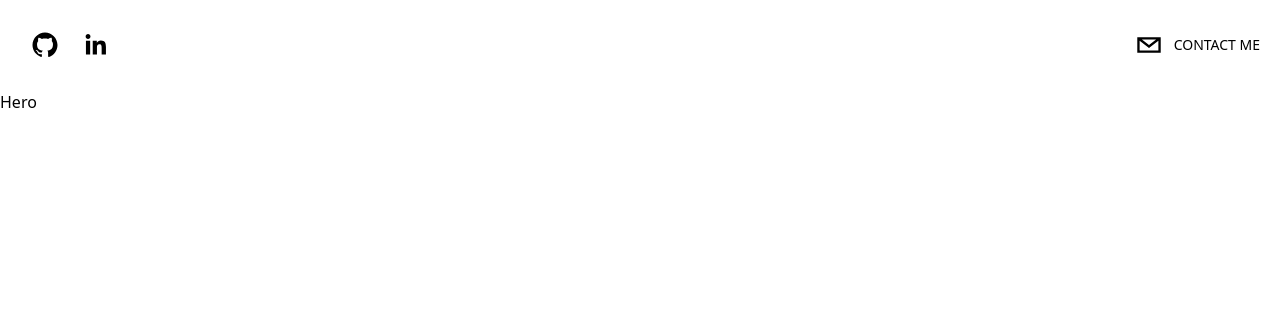
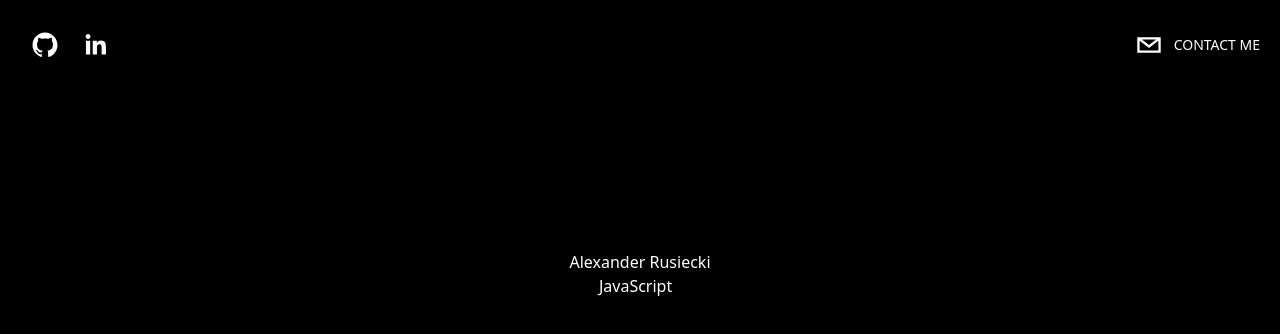
Before and after one commit to alexander-rusiecki/personal-website, a Next.js app: page / in a window 1280 px wide. Shown: the top 334 px of the page. Built offline with nearby package versions, Linux system fonts and the light colour scheme.

Commit message:
start on hero section | change background color | change color

```diff
--- a/components/Header.tsx
+++ b/components/Header.tsx
@@ -15,13 +15,13 @@ const Header = (props: Props) => {
         <SocialIcon
           url="https://github.com/alexander-rusiecki"
           target="_blank"
-          fgColor="black"
+          fgColor="white"
           bgColor="transparent"
         />
         <SocialIcon
           url="https://www.linkedin.com/in/alexander-rusiecki-b1428519b/"
           target="_blank"
-          fgColor="black"
+          fgColor="white"
           bgColor="transparent"
         />
       </motion.section>
@@ -34,7 +34,7 @@ const Header = (props: Props) => {
         <SocialIcon
           className="cursor-pointer"
           network="email"
-          fgColor="black"
+          fgColor="white"
           bgColor="transparent"
         />
         <p className="uppercase hidden md:inline-flex text-sm">Contact me</p>
--- a/components/Hero.tsx
+++ b/components/Hero.tsx
@@ -1,7 +1,41 @@
+import { useTypewriter, Cursor } from 'react-simple-typewriter';
+
 type Props = {};
 
 const Hero = (props: Props) => {
-  return <section>Hero</section>;
+  const [text, count] = useTypewriter({
+    words: [
+      'HTML',
+      'CSS',
+      'Sass',
+      'JavaScript',
+      'TypeScript',
+      'Node.js',
+      'React.js',
+      'Next.js',
+      'Angular',
+      'MongoDB',
+      'Mongoose',
+      'MySQL',
+      'Prisma ORM',
+      'Socket.IO',
+      'Git',
+      'Figma',
+      'Agile workflow',
+      'Web Accessibility',
+    ],
+    loop: true,
+    delaySpeed: 1000,
+  });
+  return (
+    <section className="flex flex-col items-center justify-center my-40 snap-center">
+      <h1>Alexander Rusiecki</h1>
+      <h2>
+        <span>{text}</span>
+        <Cursor cursorColor="red" />
+      </h2>
+    </section>
+  );
 };
 
 export default Hero;
--- a/pages/index.tsx
+++ b/pages/index.tsx
@@ -5,12 +5,14 @@ import Hero from '../components/Hero';
 
 const Home: NextPage = () => {
   return (
-    <div>
+    <div className="bg-black text-white h-screen snap-y snap-mandatory overflow-scroll">
       <Head>
         <title>Alexander Rusiecki</title>
       </Head>
       <Header />
-      <Hero />
+      <main>
+        <Hero />
+      </main>
       <footer></footer>
     </div>
   );
```
